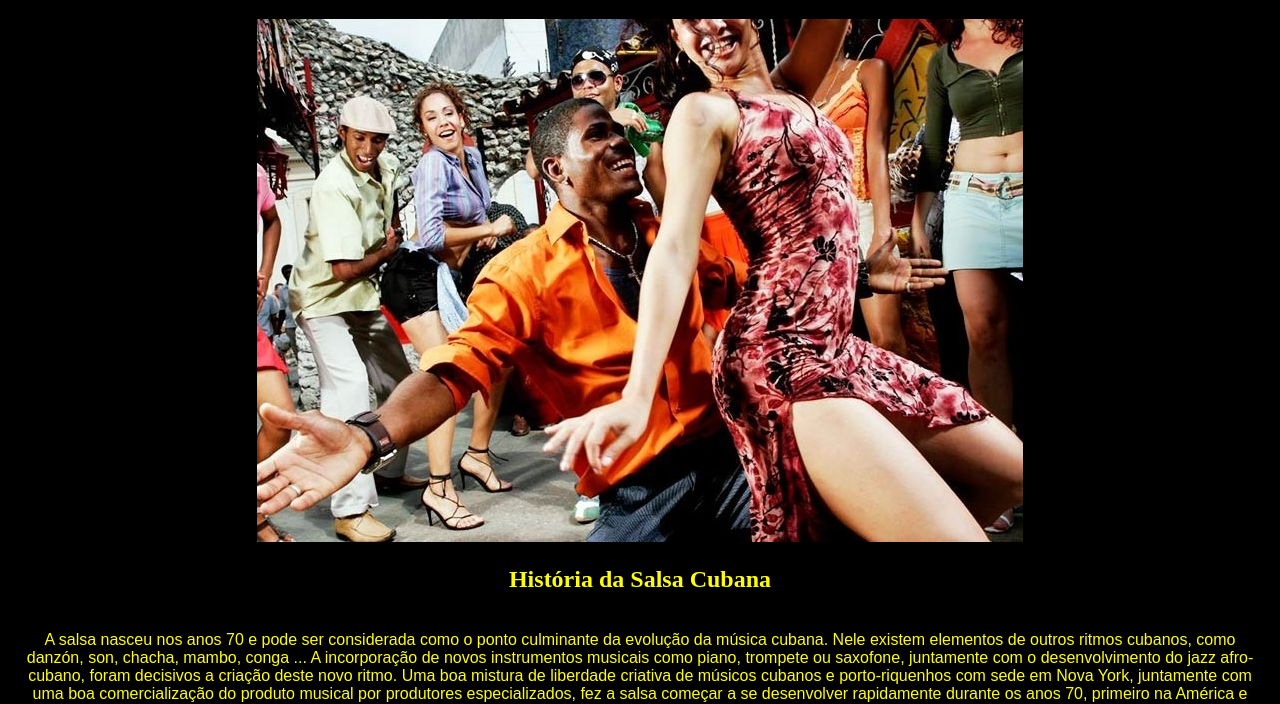
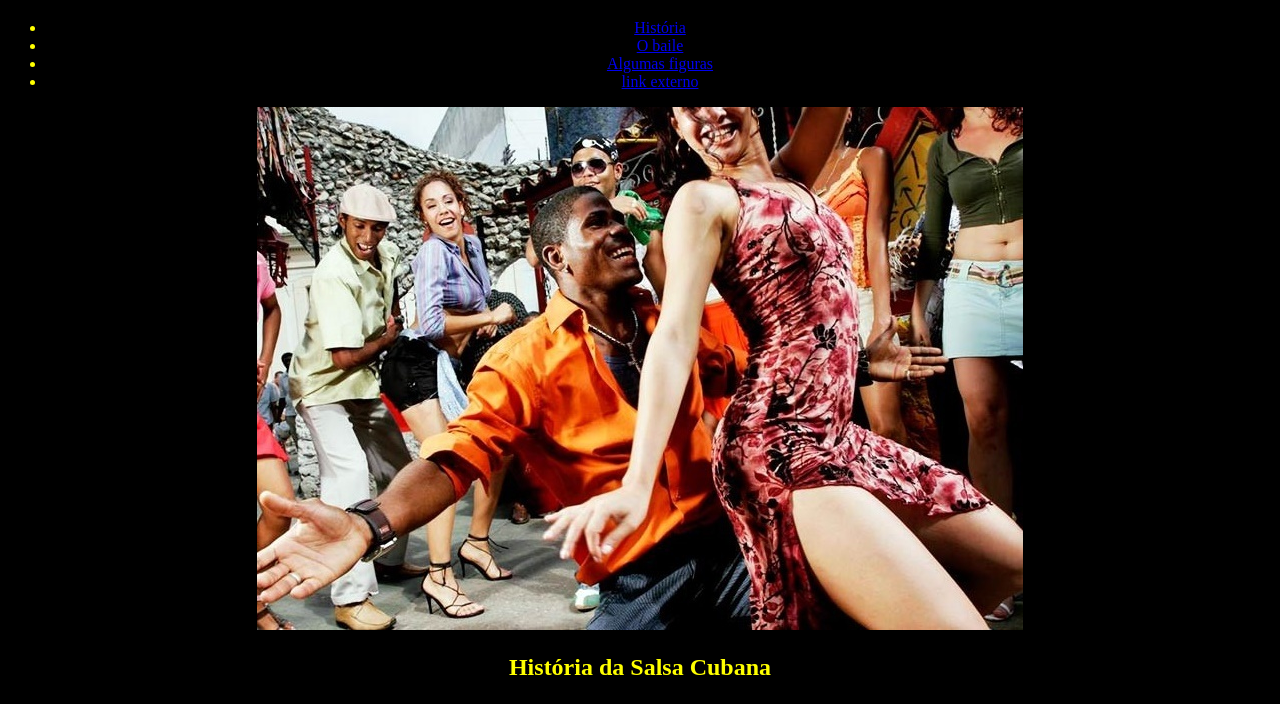
Before and after one commit to cuba900/salsa-cubana, a plain HTML site: page index.html in a window 1280 px wide. Shown: the part 61-765 px from the top of the page. Drawn offline with Linux system fonts and the light colour scheme.

Commit message:
atual13072019

```diff
--- a/index.html
+++ b/index.html
@@ -10,8 +10,17 @@
 </head>
 <body>
    <h1>Salsa Cubana</h1>
+   <nav>
+       <ul>
+           <li><a href="#historia">História</a></li>
+           <li><a href="#baile">O baile</a></li>
+           <li><a href="#figuras">Algumas figuras</a></li>
+           <li><a href="https://en.wikipedia.org/wiki/Cuban_salsa#Styles_of_casino">link externo</a></li>
+
+       </ul>
+   </nav>
     <img src="img/timba cubana.jpg" alt="Bailadores">
-    <h2>História da Salsa Cubana</h2>
+    <h2 id="historia">História da Salsa Cubana</h2>
 
     <p>
         <br>
@@ -29,7 +38,7 @@
     O estilo cubano é o estilo mais popular de todos, não só porque é o mais fácil de executar, mas porque lhe permite maior liberdade na realização de degraus e figuras. Essa maneira livre e espontânea de entender a dança é típica do bairro ou campo cubano, em oposição à salsa online, mais típica da academia ou da escola de dança.
     <br>
     </p>
-    <h3>O baile</h3>
+    <h3 id="baile">O baile</h3>
     <p>
     Na Espanha, você pode dançar salsa nas pistas de dança de salão ou nas latinas, onde a salsa geralmente ocupa metade do repertório musical.
     O estilo cubano, também chamado de cassino, é o mais dançado, bem diferente dos outros estilos, e geralmente é o primeiro a ser aprendido. É dançado dentro de um círculo, sendo frequentes os passes ou mudanças de site e os retornos dos bailarinos.
@@ -42,7 +51,7 @@
     O ritmo é de três etapas seguidas de uma pausa, isto é, rápido-rápido-lento. O degrau base cubano consiste em levar um pé para trás, pisar no chão com o outro e voltar à posição inicial; Após uma pausa, a operação é repetida com o outro pé. Não exagere o passo atrás, realmente esse passo só serve para facilitar o movimento do quadril.
     O degrau da roda base, chamado de "guapea", funciona como outro passo básico da dança como casal.
     </p>
-    <h3>Algumas figuras</h3>
+    <h3 id="figuras">Algumas figuras</h3>
     <p>Nota: As danças sociais são baseadas na tradição, portanto não há uma lista oficial de números. Nem os nomes dos mais comuns são padronizados.
 
     </p>
```
